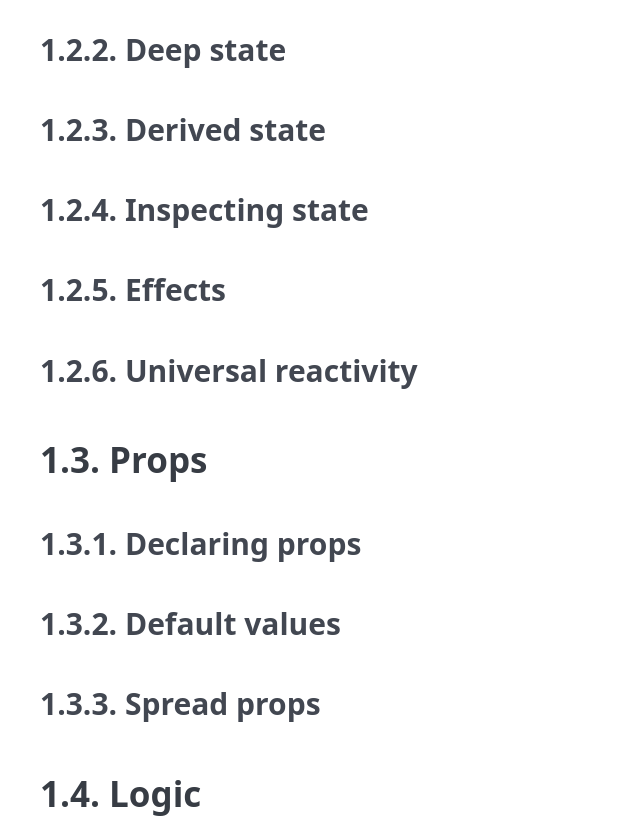
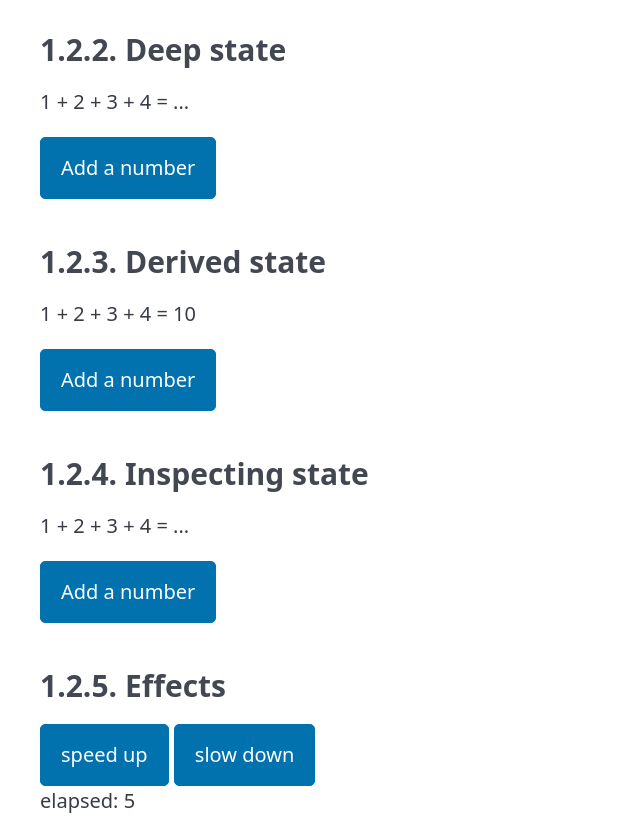
Before and after one commit to gavinln/frontend, a SvelteKit app in the folder svelte/sv-example/: page /basic_svelte in a window 1280 px wide. Shown: the part 1300-2118 px from the top of the page, without its empty margins (0-640 px from the left). Built offline with nearby package versions, Linux system fonts and the light colour scheme.

Commit message:
add svelte examples

```diff
--- a/svelte/sv-example/src/routes/basic_svelte/+page.svelte
+++ b/svelte/sv-example/src/routes/basic_svelte/+page.svelte
@@ -19,9 +19,34 @@
     count += 1;
   }
   // 1.2.2. Deep state
+  let numbers = $state([1, 2, 3, 4])
+  function addNumber() {
+    numbers[numbers.length] = numbers.length + 1;
+  }
   // 1.2.3. Derived state
+  let numbers2 = $state([1, 2, 3, 4])
+  function addNumber2() {
+    numbers2[numbers2.length] = numbers2.length + 1;
+  }
+  let total2 = $derived(numbers2.reduce((t, n) => t + n, 0))
   // 1.2.4. Inspecting state
+  let numbers3 = $state([1, 2, 3, 4])
+  function addNumber3() {
+    numbers3[numbers3.length] = numbers3.length + 1;
+    console.log($state.snapshot(numbers3));
+  }
+  $inspect(numbers3);
   // 1.2.5. Effects
+  let elapsed = $state(0);
+  let interval = $state(1000);
+  $effect(() => {
+    const id = setInterval(() => {
+      elapsed += 1;
+    }, interval);
+    return () => {
+      clearInterval(id);
+    };
+  });
   // 1.2.6. Universal reactivity
   // 1.3. Props
   // 1.3.1. Declaring props
@@ -92,9 +117,25 @@
     {count === 1 ? 'time' : 'times'}
   </button>
 <h3>1.2.2. Deep state</h3>
+  <p>{numbers.join(' + ')} = ...</p>
+  <button onclick={addNumber}>
+    Add a number
+  </button>
 <h3>1.2.3. Derived state</h3>
+  <p>{numbers2.join(' + ')} = {total2}</p>
+  <button onclick={addNumber2}>
+    Add a number
+  </button>
 <h3>1.2.4. Inspecting state</h3>
+  <p>{numbers3.join(' + ')} = ...</p>
+  <button onclick={addNumber3}>
+    Add a number
+  </button>
 <h3>1.2.5. Effects</h3>
+  <button onclick={() => interval /= 2}>speed up</button>
+  <button onclick={() => interval *= 2}>slow down</button>
+  <p>elapsed: {elapsed}</p>
+  <p>interval: {interval}</p>
 <h3>1.2.6. Universal reactivity</h3>
 <h2>1.3. Props</h2>
 <h3>1.3.1. Declaring props</h3>
```
